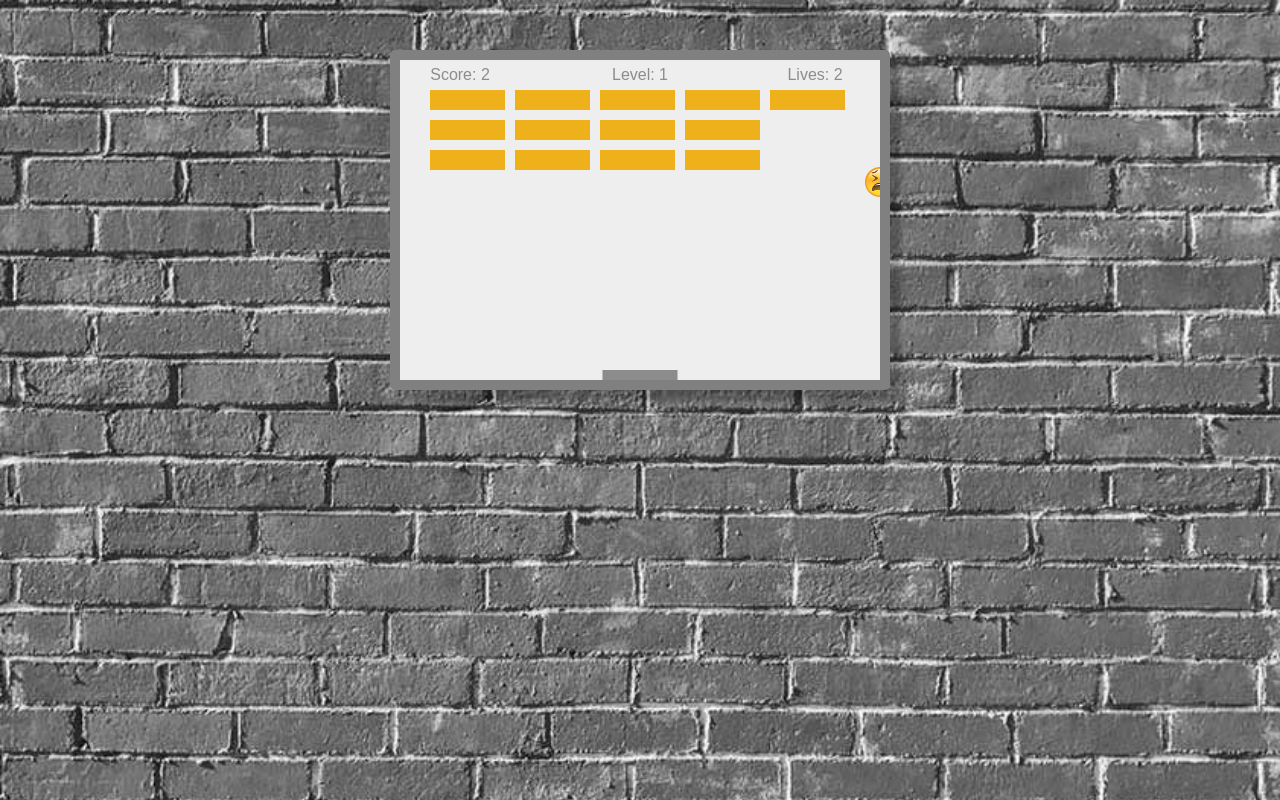
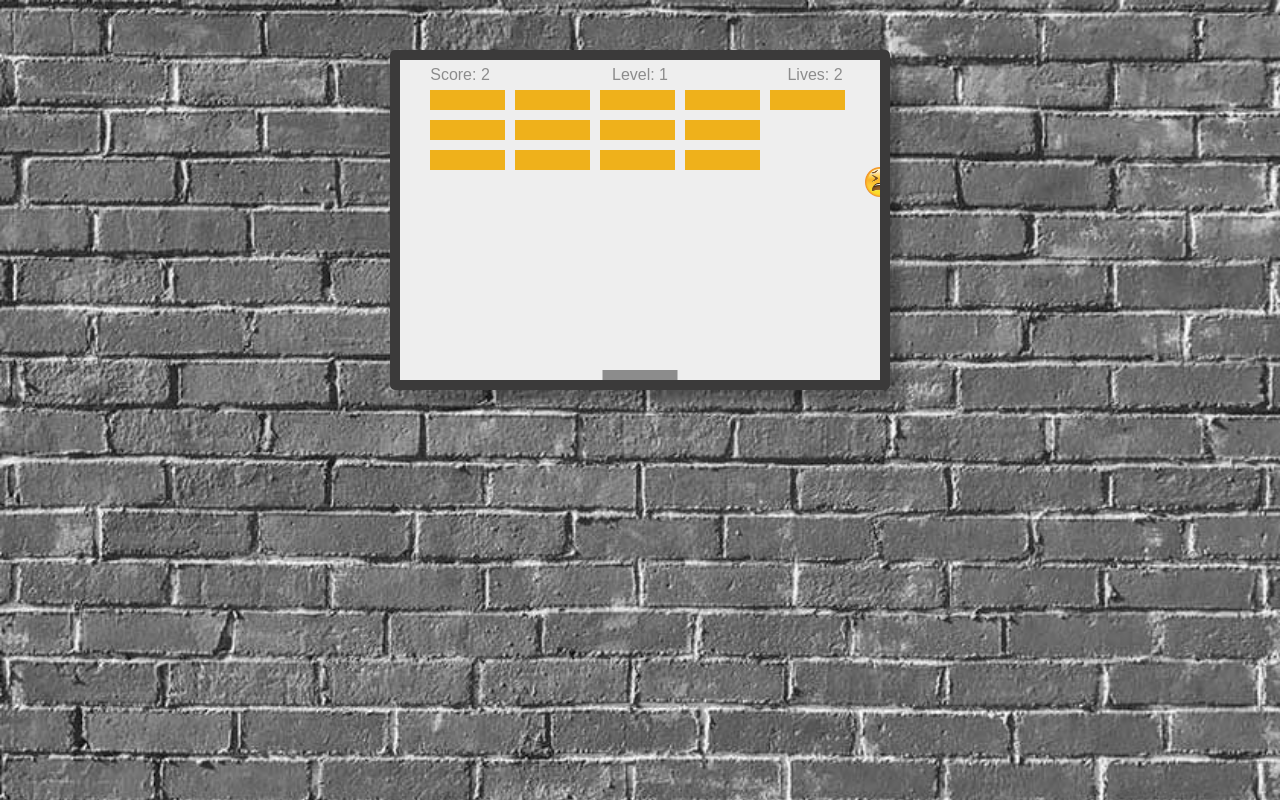
Before and after one commit to SuzetteBuxmann/breakout-game-html-canvas, a plain HTML site: page index.html in a window 1280 px wide. Drawn offline with Linux system fonts and the light colour scheme.

Commit message:
Add files via upload

```diff
--- a/style.css
+++ b/style.css
@@ -17,7 +17,7 @@ body {
 	display: block;
 	/* 0: top bottom, auto: left right*/
 	margin: 50px auto;
-	border: 10px solid #808080;
+	border: 10px solid #3b3a3a;
 	border-radius: 5px;
 	box-shadow: 10px 10px 5px 0px rgba(0,0,0,0.25);
 }
```
